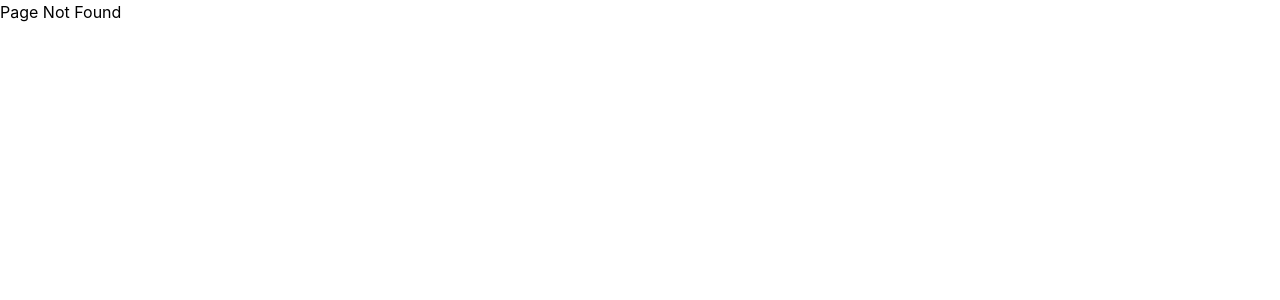
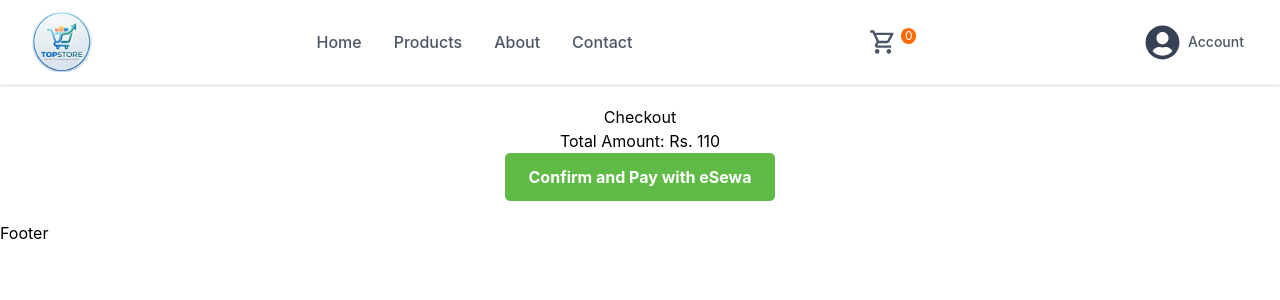
Before and after one commit to premkathayatpk/Ecommerce, a React (Vite) app: page /payment in a window 1280 px wide. Before the commit this address had no page. Shown: the top 300 px of the page. Built offline with nearby package versions, Linux system fonts and the light colour scheme.

Commit message:
payment integration with esewa

```diff
--- a/package.json
+++ b/package.json
@@ -11,6 +11,7 @@
   },
   "dependencies": {
     "@tailwindcss/vite": "^4.2.4",
+    "crypto-js": "^4.2.0",
     "react": "^19.2.5",
     "react-dom": "^19.2.5",
     "react-icons": "^5.6.0",
--- a/src/pages/Cart.jsx
+++ b/src/pages/Cart.jsx
@@ -125,7 +125,8 @@
                   Rs.{subtotal + shipping}
                 </span>
               </p>
-              <button className="bg-blue-700 text-white py-2  w-full rounded-xl text-xl font-bold mb-5 cursor-pointer hover:bg-blue-500  ">
+              <button className="bg-blue-700 text-white py-2  w-full rounded-xl text-xl font-bold mb-5 cursor-pointer hover:bg-blue-500
+              ">
                 Process to Checkout
               </button>
             </div>
--- /dev/null
+++ b/src/pages/Payment.jsx
@@ -0,0 +1,77 @@
+import CryptoJS from "crypto-js";
+import React from "react";
+
+const Payment = () => {
+  const config = {
+    amount: "100",
+    tax_amount: "10",
+    total_amount: "110",
+    transaction_uuid: `TXN-${Date.now()}`, // Unique ID per request
+    product_code: "EPAYTEST",
+    secretKey: "8gBm/:&EnhH.1/q",
+    success_url: "https://developer.esewa.com.np/success",
+    failure_url: "https://developer.esewa.com.np/failure",
+  };
+
+  // 1. Create the exact message string eSewa expects
+  const signatureString = `total_amount=${config.total_amount},transaction_uuid=${config.transaction_uuid},product_code=${config.product_code}`;
+
+  // 2. Generate the HMAC-SHA256 hash using the signature string and secret key
+  const hash = CryptoJS.HmacSHA256(signatureString, config.secretKey);
+
+  // 3. Convert the hash to a Base64 string
+  const hashInBase64 = CryptoJS.enc.Base64.stringify(hash);
+
+  return (
+    <div style={{ padding: "20px", textAlign: "center" }}>
+      <h2>Checkout</h2>
+      <p>Total Amount: Rs. {config.total_amount}</p>
+
+      <form
+        action="https://rc-epay.esewa.com.np/api/epay/main/v2/form"
+        method="POST"
+      >
+        {/* These fields are hidden from the user but sent to eSewa */}
+        <input type="hidden" name="amount" value={config.amount} />
+        <input type="hidden" name="tax_amount" value={config.tax_amount} />
+        <input type="hidden" name="total_amount" value={config.total_amount} />
+        <input
+          type="hidden"
+          name="transaction_uuid"
+          value={config.transaction_uuid}
+        />
+        <input type="hidden" name="product_code" value={config.product_code} />
+        <input type="hidden" name="product_service_charge" value="0" />
+        <input type="hidden" name="product_delivery_charge" value="0" />
+        <input type="hidden" name="success_url" value={config.success_url} />
+        <input type="hidden" name="failure_url" value={config.failure_url} />
+        <input
+          type="hidden"
+          name="signed_field_names"
+          value="total_amount,transaction_uuid,product_code"
+        />
+
+        {/* This is the dynamic signature we just calculated */}
+        <input type="hidden" name="signature" value={hashInBase64} />
+
+        <button
+          type="submit"
+          style={{
+            backgroundColor: "#60bb46",
+            color: "white",
+            padding: "12px 24px",
+            border: "none",
+            borderRadius: "5px",
+            cursor: "pointer",
+            fontWeight: "bold",
+            fontSize: "16px",
+          }}
+        >
+          Confirm and Pay with eSewa
+        </button>
+      </form>
+    </div>
+  );
+};
+
+export default Payment;
--- a/src/routers/AppRouter.jsx
+++ b/src/routers/AppRouter.jsx
@@ -12,6 +12,7 @@
 import Profile from "../pages/Profile";
 import Order from "../pages/Order";
 import Logout from "../pages/Logout";
+import Payment from "../pages/Payment";
 
 const AppRouter = () => {
   const router = createBrowserRouter([
@@ -63,6 +64,10 @@
           path: "products/:id",
           element: <ProductDetail />,
         },
+        {
+          path: "payment",
+          element: <Payment />,
+        },
       ],
     },
     { path: "*", element: <h1>Page Not Found</h1> },
```
Also changed, not shown: 1 other file (tests, documents, lock files or other folders).
